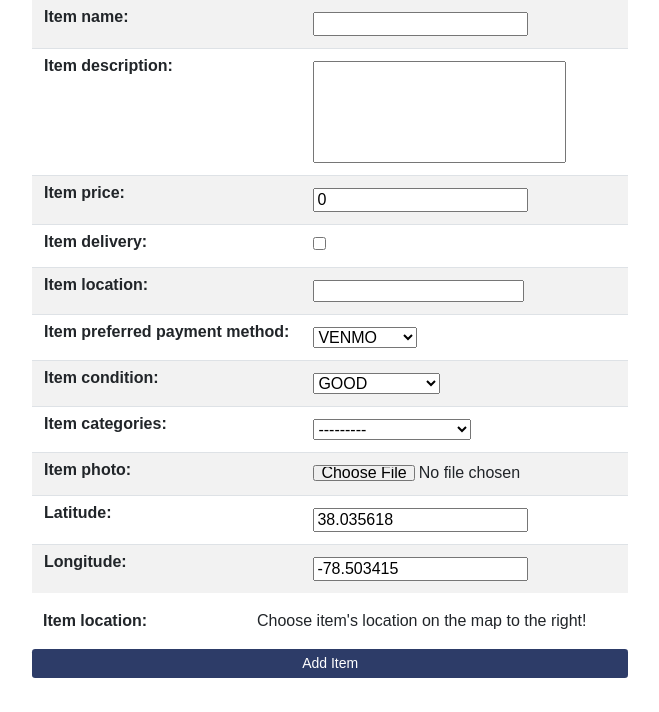
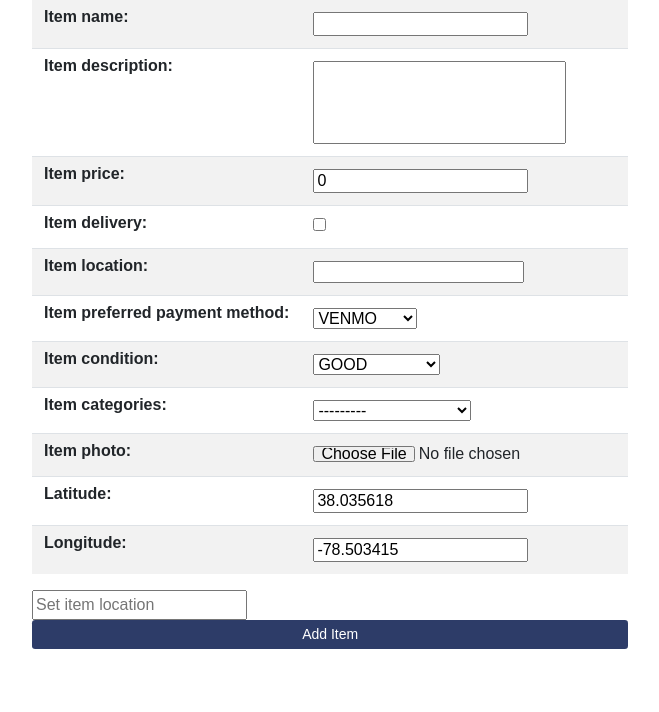
Before and after one commit to zacherymorris2021/SuperNoVas-HoosList, a Django app: page /marketplace/add-item/ in a window 1280 px wide. Shown: the part 174-886 px from the top of the page, without its empty margins (18-677 px from the left). Run offline with Django 3.2, Linux system fonts and the light colour scheme; the visitor is signed in with stand-in values (Sample User, id 1); some libraries are stand-ins or nearby versions.

Commit message:
add item has raw place integration

```diff
--- a/marketplace/myForms.py
+++ b/marketplace/myForms.py
@@ -21,7 +21,7 @@ class ItemAddForm(forms.ModelForm):
         ]
         widgets={
         'item_name':forms.TextInput(attrs={'style':'line-height:7px;'}),
-        'item_description':forms.Textarea(attrs={'style':' resize:none; line-height:120%;', 'rows':5, 'cols':25}),
+        'item_description':forms.Textarea(attrs={'style':' resize:none; line-height:120%;', 'rows':4, 'cols':25}),
         'item_location':forms.TextInput(attrs={'style':'padding:0px;'}),
         'latitude':forms.TextInput(attrs={'readonly':'readonly'}),
         'longitude':forms.TextInput(attrs={'readonly':'readonly'})
--- a/marketplace/templates/marketplace/add-item.html
+++ b/marketplace/templates/marketplace/add-item.html
@@ -41,10 +41,7 @@
           <table id="add" class = "table table-striped">
             {{form.as_table}}
           </table>
-          <div class="d-flex justify-content-start">
-            <div class="horizontalgap" style="width:11px"></div> <b>Item location:</b> <div class="horizontalgap" style="width:110px"></div> Choose item's location on the map to the right!
-            </div>
-            <p></p>
+          <input id="locationtext" placeholder="Set item location"></input>
             <button type='submit' class="btn btn-primary btn-block btn-sm buttoncolor button-no-border">Add Item</button>
           </div>
         </form>
@@ -64,20 +61,36 @@
 
           map = new google.maps.Map(document.getElementById('map'), myOptions);
 
-  				var marker = new google.maps.Marker({
+          var marker = new google.maps.Marker({
               position: uva,
-              draggable: true,
               map: map,
               title: 'selector'
           });
-          google.maps.event.addListener(marker, 'dragend', function (event) {
-              document.getElementById("id_latitude").value = this.getPosition().lat();
-              document.getElementById("id_longitude").value = this.getPosition().lng();
-          })
+          marker.setVisible(false)
+
+
+          var input=document.getElementById('locationtext');
+          var searchbox= new google.maps.places.Autocomplete(input);
+          searchbox.bindTo('bounds', map);
+          searchbox.setFields(['geometry']);
+
+          searchbox.addListener('place_changed', function() {
+            var place= searchbox.getPlace();
+            if (place.geometry.viewport) {
+              map.fitBounds(place.geometry.viewport);
+            }
+            else {
+                map.setCenter(place.geometry.location);
+            }
+            marker.setPosition(place.geometry.location);
+            marker.setVisible(true);
+            document.getElementById('latitude').value=place.geometry.location.lat();
+            document.getElementById('longitude').value=place.geometry.location.lng();
+          });
 
         }
       </script>
-      <script src="https://maps.googleapis.com/maps/api/js?key=AIzaSyC-noulcCvpGQZwZJGdCfzhf5dZ0fa6eWs&callback=initMap"
+      <script src="https://maps.googleapis.com/maps/api/js?key=AIzaSyC-noulcCvpGQZwZJGdCfzhf5dZ0fa6eWs&callback=initMap&libraries=places"
       async defer></script>
     </body>
   {% else %}
```
